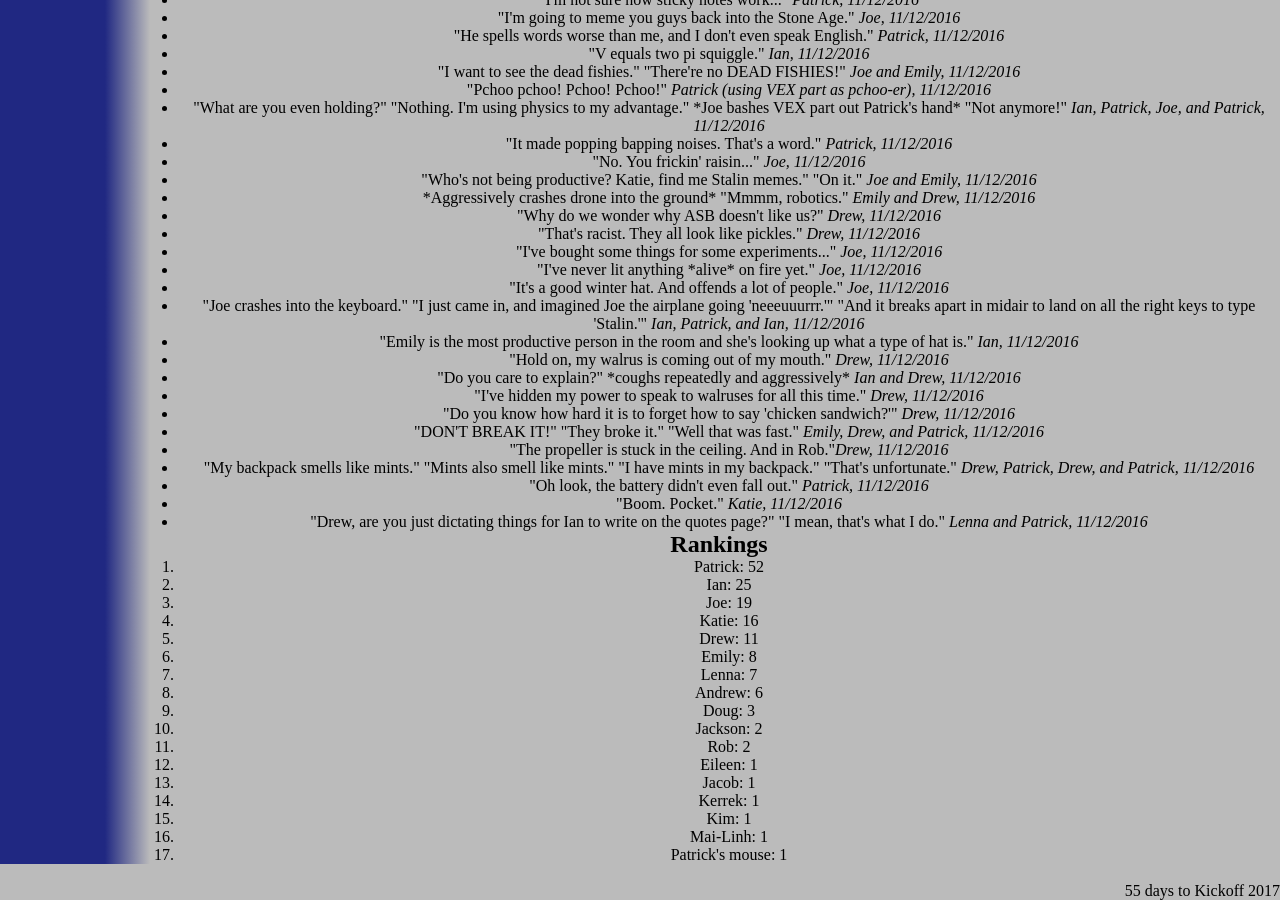
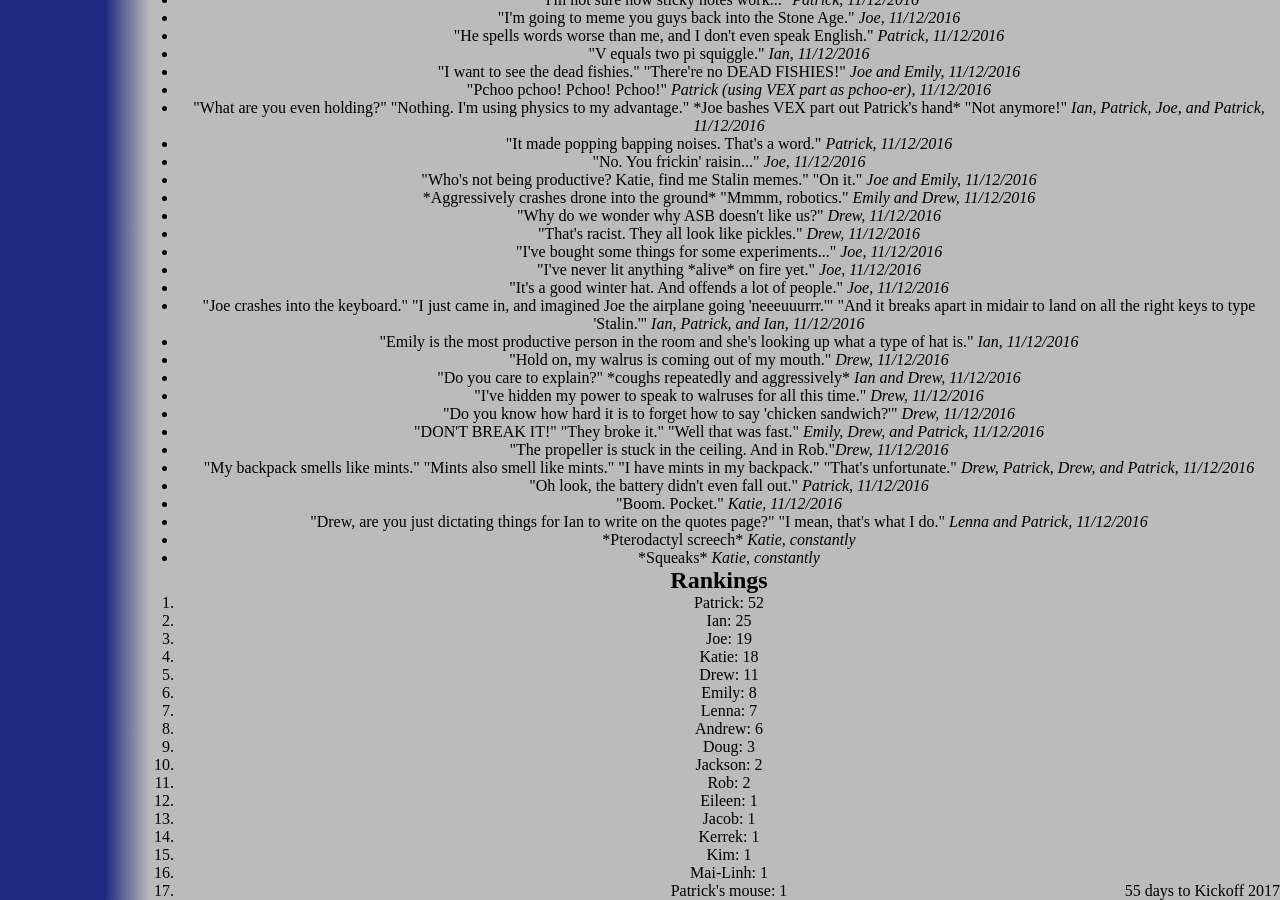
Before and after one commit to katiebugmoon/FRC4131.github.io, a Jekyll site: the page built from media/2017/quotes.html, in a window 1280 px wide and 900 px high, scrolled down 1807 px. Built offline with Jekyll 4.4.1, drawn with Linux system fonts in a browser that asks for light colours; nearby versions of some CDN libraries.

Commit message:
Update quotes.html

```diff
--- a/media/2017/quotes.html
+++ b/media/2017/quotes.html
@@ -123,6 +123,8 @@ title: Build Season 2017 Quotes
 	<li>"Oh look, the battery didn't even fall out." <i>Patrick, 11/12/2016</i></li>
 	<li>"Boom. Pocket." <i>Katie, 11/12/2016</i></li>
 	<li>"Drew, are you just dictating things for Ian to write on the quotes page?" "I mean, that's what I do." <i>Lenna and Patrick, 11/12/2016</i></li>
+	<li>*Pterodactyl screech* <i>Katie, constantly</i></li>
+	<li>*Squeaks* <i>Katie, constantly</i></li>
 </ul>
 <h2>Rankings</h2>
 <ol id='rankings'></ol>
```
